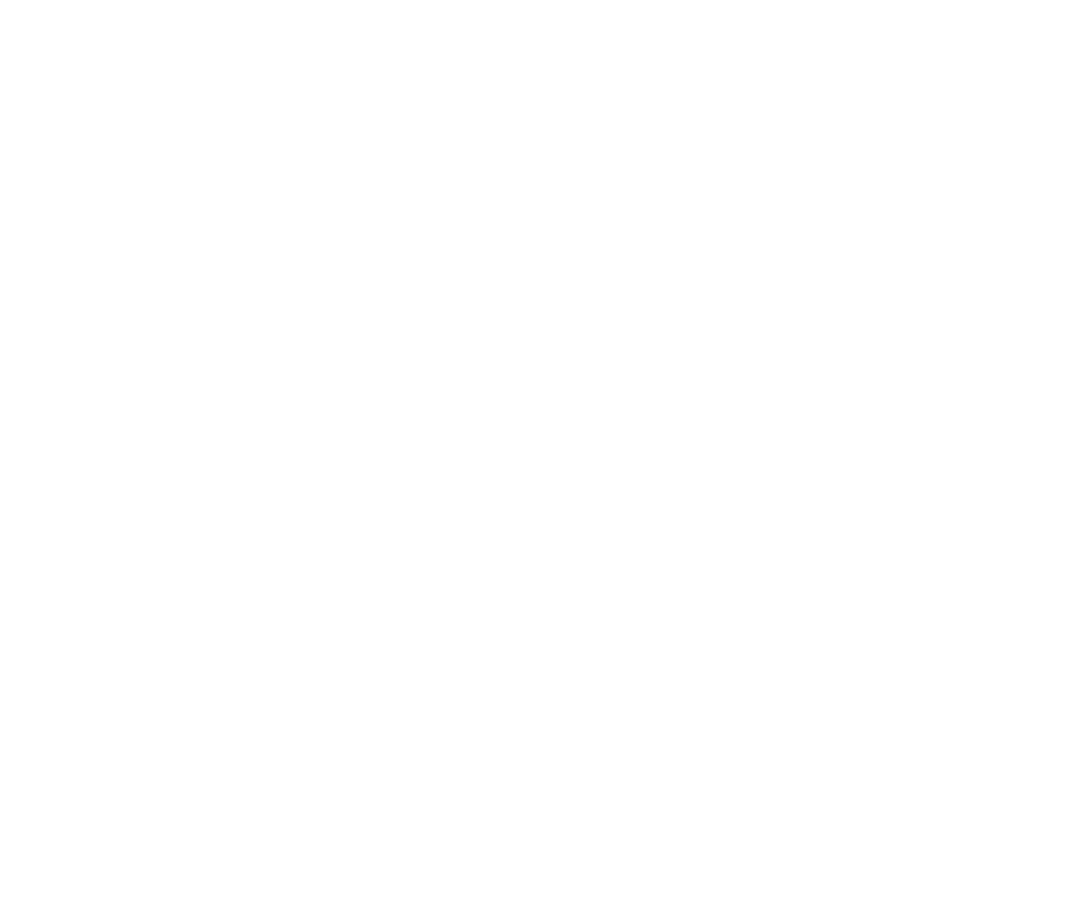
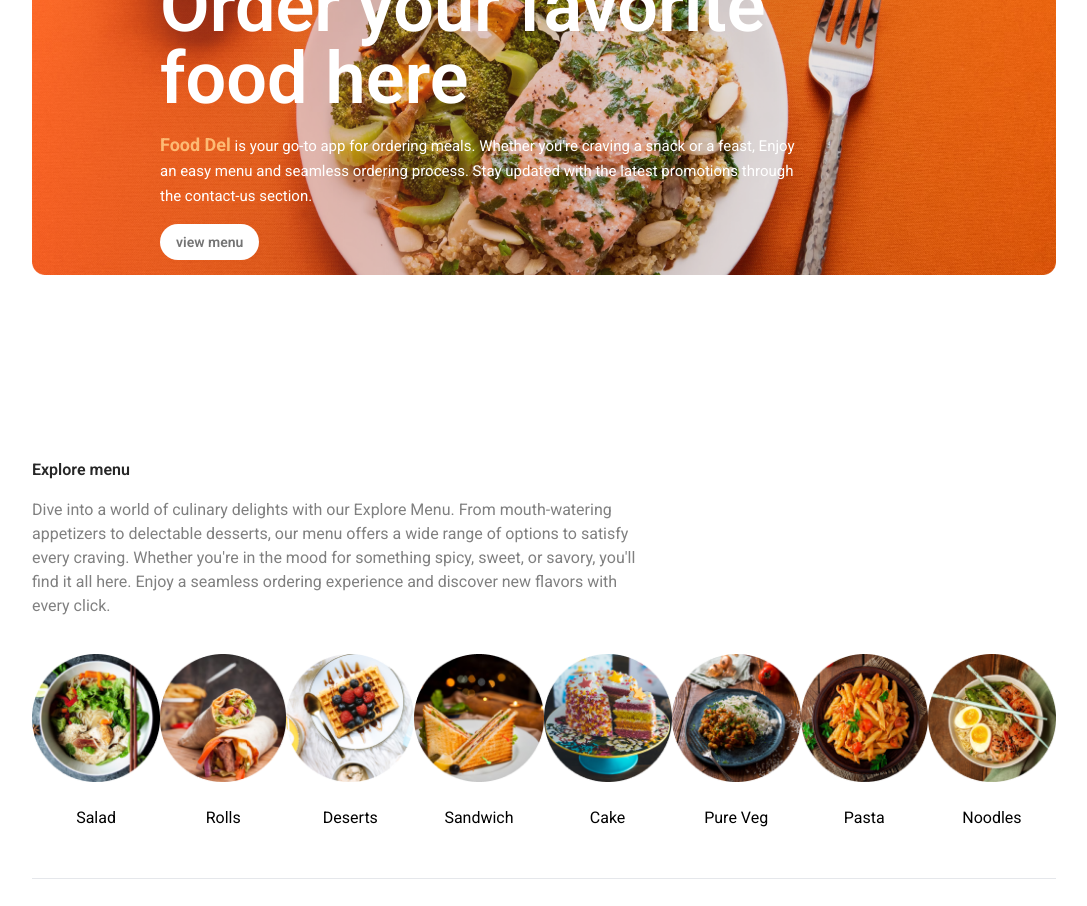
Before and after one commit to naveenkumar13-gif/Food-hut, a React (Create React App) app: page / in a window 1280 px wide. Shown: the part 420-1326 px from the top of the page, without its empty margins (96-1183 px from the left). Before the commit the page ends 800 px from the top, so only its background shows below. Built offline with nearby package versions, Linux system fonts and the light colour scheme.

Commit message:
implement header and explore menu components

```diff
--- a/package.json
+++ b/package.json
@@ -1,8 +1,9 @@
 {
-  "name": "tesla-clone",
+  "name": "Food del",
   "version": "0.1.0",
   "private": true,
   "dependencies": {
+    "aos": "^2.3.4",
     "cra-template": "1.2.0",
     "react": "^19.0.0",
     "react-dom": "^19.0.0",
--- a/src/App.js
+++ b/src/App.js
@@ -1,10 +1,27 @@
-import React from "react";
+import React, { useEffect } from "react";
 import NavBar from "../src/components/NavBar/index";
+import { BrowserRouter, Route, Routes } from "react-router-dom";
+import Home from "./pages/Home/Home";
+import Cart from "./pages/Cart/Cart";
+import PlaceOrder from "./pages/PlaceOrder/PlaceOrder";
+import AOS from "aos";
+import "aos/dist/aos.css";
 
 function App() {
+  useEffect(() => {
+    AOS.init();
+  }, []);
+
   return (
-    <div className="w-[80%] m-auto">
+    <div className="w-[80%] m-auto ">
       <NavBar />
+      <BrowserRouter>
+        <Routes>
+          <Route path="/" element={<Home />} />
+          <Route path="/cart" element={<Cart />} />
+          <Route path="/order" element={<PlaceOrder />} />
+        </Routes>
+      </BrowserRouter>
     </div>
   );
 }
--- a/src/assets/frontend_assets/assets.js
+++ b/src/assets/frontend_assets/assets.js
@@ -1,64 +1,64 @@
-import basket_icon from './basket_icon.png'
-import logo from './logo.png'
-import header_img from './header_img.png'
-import search_icon from './search_icon.png'
-import menu_1 from './menu_1.png'
-import menu_2 from './menu_2.png'
-import menu_3 from './menu_3.png'
-import menu_4 from './menu_4.png'
-import menu_5 from './menu_5.png'
-import menu_6 from './menu_6.png'
-import menu_7 from './menu_7.png'
-import menu_8 from './menu_8.png'
+import basket_icon from "./basket_icon.png";
+import logo from "./logo.png";
+import header_img from "./header_img.png";
+import search_icon from "./search_icon.png";
+import menu_1 from "./menu_1.png";
+import menu_2 from "./menu_2.png";
+import menu_3 from "./menu_3.png";
+import menu_4 from "./menu_4.png";
+import menu_5 from "./menu_5.png";
+import menu_6 from "./menu_6.png";
+import menu_7 from "./menu_7.png";
+import menu_8 from "./menu_8.png";
 
-import food_1 from './food_1.png'
-import food_2 from './food_2.png'
-import food_3 from './food_3.png'
-import food_4 from './food_4.png'
-import food_5 from './food_5.png'
-import food_6 from './food_6.png'
-import food_7 from './food_7.png'
-import food_8 from './food_8.png'
-import food_9 from './food_9.png'
-import food_10 from './food_10.png'
-import food_11 from './food_11.png'
-import food_12 from './food_12.png'
-import food_13 from './food_13.png'
-import food_14 from './food_14.png'
-import food_15 from './food_15.png'
-import food_16 from './food_16.png'
-import food_17 from './food_17.png'
-import food_18 from './food_18.png'
-import food_19 from './food_19.png'
-import food_20 from './food_20.png'
-import food_21 from './food_21.png'
-import food_22 from './food_22.png'
-import food_23 from './food_23.png'
-import food_24 from './food_24.png'
-import food_25 from './food_25.png'
-import food_26 from './food_26.png'
-import food_27 from './food_27.png'
-import food_28 from './food_28.png'
-import food_29 from './food_29.png'
-import food_30 from './food_30.png'
-import food_31 from './food_31.png'
-import food_32 from './food_32.png'
+import food_1 from "./food_1.png";
+import food_2 from "./food_2.png";
+import food_3 from "./food_3.png";
+import food_4 from "./food_4.png";
+import food_5 from "./food_5.png";
+import food_6 from "./food_6.png";
+import food_7 from "./food_7.png";
+import food_8 from "./food_8.png";
+import food_9 from "./food_9.png";
+import food_10 from "./food_10.png";
+import food_11 from "./food_11.png";
+import food_12 from "./food_12.png";
+import food_13 from "./food_13.png";
+import food_14 from "./food_14.png";
+import food_15 from "./food_15.png";
+import food_16 from "./food_16.png";
+import food_17 from "./food_17.png";
+import food_18 from "./food_18.png";
+import food_19 from "./food_19.png";
+import food_20 from "./food_20.png";
+import food_21 from "./food_21.png";
+import food_22 from "./food_22.png";
+import food_23 from "./food_23.png";
+import food_24 from "./food_24.png";
+import food_25 from "./food_25.png";
+import food_26 from "./food_26.png";
+import food_27 from "./food_27.png";
+import food_28 from "./food_28.png";
+import food_29 from "./food_29.png";
+import food_30 from "./food_30.png";
+import food_31 from "./food_31.png";
+import food_32 from "./food_32.png";
 
-import add_icon_white from './add_icon_white.png'
-import add_icon_green from './add_icon_green.png'
-import remove_icon_red from './remove_icon_red.png'
-import app_store from './app_store.png'
-import play_store from './play_store.png'
-import linkedin_icon from './linkedin_icon.png'
-import facebook_icon from './facebook_icon.png'
-import twitter_icon from './twitter_icon.png'
-import cross_icon from './cross_icon.png'
-import selector_icon from './selector_icon.png'
-import rating_starts from './rating_starts.png'
-import profile_icon from './profile_icon.png'
-import bag_icon from './bag_icon.png'
-import logout_icon from './logout_icon.png'
-import parcel_icon from './parcel_icon.png'
+import add_icon_white from "./add_icon_white.png";
+import add_icon_green from "./add_icon_green.png";
+import remove_icon_red from "./remove_icon_red.png";
+import app_store from "./app_store.png";
+import play_store from "./play_store.png";
+import linkedin_icon from "./linkedin_icon.png";
+import facebook_icon from "./facebook_icon.png";
+import twitter_icon from "./twitter_icon.png";
+import cross_icon from "./cross_icon.png";
+import selector_icon from "./selector_icon.png";
+import rating_starts from "./rating_starts.png";
+import profile_icon from "./profile_icon.png";
+import bag_icon from "./bag_icon.png";
+import logout_icon from "./logout_icon.png";
+import parcel_icon from "./parcel_icon.png";
 
 export const assets = {
   logo,
@@ -79,42 +79,43 @@
   profile_icon,
   logout_icon,
   bag_icon,
-    parcel_icon
-}
+  parcel_icon,
+};
 
 export const menu_list = [
   {
     menu_name: "Salad",
-        menu_image: menu_1
+    menu_image: menu_1,
   },
   {
     menu_name: "Rolls",
-        menu_image: menu_2
+    menu_image: menu_2,
   },
   {
     menu_name: "Deserts",
-        menu_image: menu_3
+    menu_image: menu_3,
   },
   {
     menu_name: "Sandwich",
-        menu_image: menu_4
+    menu_image: menu_4,
   },
   {
     menu_name: "Cake",
-        menu_image: menu_5
+    menu_image: menu_5,
   },
   {
     menu_name: "Pure Veg",
-        menu_image: menu_6
+    menu_image: menu_6,
   },
   {
     menu_name: "Pasta",
-        menu_image: menu_7
+    menu_image: menu_7,
   },
   {
     menu_name: "Noodles",
-        menu_image: menu_8
-    }]
+    menu_image: menu_8,
+  },
+];
 
 export const food_list = [
   {
@@ -122,229 +123,287 @@
     name: "Greek salad",
     image: food_1,
     price: 12,
-        description: "Food provides essential nutrients for overall health and well-being",
-        category: "Salad"
+    description:
+      "Food provides essential nutrients for overall health and well-being",
+    category: "Salad",
   },
   {
     _id: "2",
     name: "Veg salad",
     image: food_2,
     price: 18,
-        description: "Food provides essential nutrients for overall health and well-being",
-        category: "Salad"
-    }, {
+    description:
+      "Food provides essential nutrients for overall health and well-being",
+    category: "Salad",
+  },
+  {
     _id: "3",
     name: "Clover Salad",
     image: food_3,
     price: 16,
-        description: "Food provides essential nutrients for overall health and well-being",
-        category: "Salad"
-    }, {
+    description:
+      "Food provides essential nutrients for overall health and well-being",
+    category: "Salad",
+  },
+  {
     _id: "4",
     name: "Chicken Salad",
     image: food_4,
     price: 24,
-        description: "Food provides essential nutrients for overall health and well-being",
-        category: "Salad"
-    }, {
+    description:
+      "Food provides essential nutrients for overall health and well-being",
+    category: "Salad",
+  },
+  {
     _id: "5",
     name: "Lasagna Rolls",
     image: food_5,
     price: 14,
-        description: "Food provides essential nutrients for overall health and well-being",
-        category: "Rolls"
-    }, {
+    description:
+      "Food provides essential nutrients for overall health and well-being",
+    category: "Rolls",
+  },
+  {
     _id: "6",
     name: "Peri Peri Rolls",
     image: food_6,
     price: 12,
-        description: "Food provides essential nutrients for overall health and well-being",
-        category: "Rolls"
-    }, {
+    description:
+      "Food provides essential nutrients for overall health and well-being",
+    category: "Rolls",
+  },
+  {
     _id: "7",
     name: "Chicken Rolls",
     image: food_7,
     price: 20,
-        description: "Food provides essential nutrients for overall health and well-being",
-        category: "Rolls"
-    }, {
+    description:
+      "Food provides essential nutrients for overall health and well-being",
+    category: "Rolls",
+  },
+  {
     _id: "8",
     name: "Veg Rolls",
     image: food_8,
     price: 15,
-        description: "Food provides essential nutrients for overall health and well-being",
-        category: "Rolls"
-    }, {
+    description:
+      "Food provides essential nutrients for overall health and well-being",
+    category: "Rolls",
+  },
+  {
     _id: "9",
     name: "Ripple Ice Cream",
     image: food_9,
     price: 14,
-        description: "Food provides essential nutrients for overall health and well-being",
-        category: "Deserts"
-    }, {
+    description:
+      "Food provides essential nutrients for overall health and well-being",
+    category: "Deserts",
+  },
+  {
     _id: "10",
     name: "Fruit Ice Cream",
     image: food_10,
     price: 22,
-        description: "Food provides essential nutrients for overall health and well-being",
-        category: "Deserts"
-    }, {
+    description:
+      "Food provides essential nutrients for overall health and well-being",
+    category: "Deserts",
+  },
+  {
     _id: "11",
     name: "Jar Ice Cream",
     image: food_11,
     price: 10,
-        description: "Food provides essential nutrients for overall health and well-being",
-        category: "Deserts"
-    }, {
+    description:
+      "Food provides essential nutrients for overall health and well-being",
+    category: "Deserts",
+  },
+  {
     _id: "12",
     name: "Vanilla Ice Cream",
     image: food_12,
     price: 12,
-        description: "Food provides essential nutrients for overall health and well-being",
-        category: "Deserts"
+    description:
+      "Food provides essential nutrients for overall health and well-being",
+    category: "Deserts",
   },
   {
     _id: "13",
     name: "Chicken Sandwich",
     image: food_13,
     price: 12,
-        description: "Food provides essential nutrients for overall health and well-being",
-        category: "Sandwich"
+    description:
+      "Food provides essential nutrients for overall health and well-being",
+    category: "Sandwich",
   },
   {
     _id: "14",
     name: "Vegan Sandwich",
     image: food_14,
     price: 18,
-        description: "Food provides essential nutrients for overall health and well-being",
-        category: "Sandwich"
-    }, {
+    description:
+      "Food provides essential nutrients for overall health and well-being",
+    category: "Sandwich",
+  },
+  {
     _id: "15",
     name: "Grilled Sandwich",
     image: food_15,
     price: 16,
-        description: "Food provides essential nutrients for overall health and well-being",
-        category: "Sandwich"
-    }, {
+    description:
+      "Food provides essential nutrients for overall health and well-being",
+    category: "Sandwich",
+  },
+  {
     _id: "16",
     name: "Bread Sandwich",
     image: food_16,
     price: 24,
-        description: "Food provides essential nutrients for overall health and well-being",
-        category: "Sandwich"
-    }, {
+    description:
+      "Food provides essential nutrients for overall health and well-being",
+    category: "Sandwich",
+  },
+  {
     _id: "17",
     name: "Cup Cake",
     image: food_17,
     price: 14,
-        description: "Food provides essential nutrients for overall health and well-being",
-        category: "Cake"
-    }, {
+    description:
+      "Food provides essential nutrients for overall health and well-being",
+    category: "Cake",
+  },
+  {
     _id: "18",
     name: "Vegan Cake",
     image: food_18,
     price: 12,
-        description: "Food provides essential nutrients for overall health and well-being",
-        category: "Cake"
-    }, {
+    description:
+      "Food provides essential nutrients for overall health and well-being",
+    category: "Cake",
+  },
+  {
     _id: "19",
     name: "Butterscotch Cake",
     image: food_19,
     price: 20,
-        description: "Food provides essential nutrients for overall health and well-being",
-        category: "Cake"
-    }, {
+    description:
+      "Food provides essential nutrients for overall health and well-being",
+    category: "Cake",
+  },
+  {
     _id: "20",
     name: "Sliced Cake",
     image: food_20,
     price: 15,
-        description: "Food provides essential nutrients for overall health and well-being",
-        category: "Cake"
-    }, {
+    description:
+      "Food provides essential nutrients for overall health and well-being",
+    category: "Cake",
+  },
+  {
     _id: "21",
     name: "Garlic Mushroom ",
     image: food_21,
     price: 14,
-        description: "Food provides essential nutrients for overall health and well-being",
-        category: "Pure Veg"
-    }, {
+    description:
+      "Food provides essential nutrients for overall health and well-being",
+    category: "Pure Veg",
+  },
+  {
     _id: "22",
     name: "Fried Cauliflower",
     image: food_22,
     price: 22,
-        description: "Food provides essential nutrients for overall health and well-being",
-        category: "Pure Veg"
-    }, {
+    description:
+      "Food provides essential nutrients for overall health and well-being",
+    category: "Pure Veg",
+  },
+  {
     _id: "23",
     name: "Mix Veg Pulao",
     image: food_23,
     price: 10,
-        description: "Food provides essential nutrients for overall health and well-being",
-        category: "Pure Veg"
-    }, {
+    description:
+      "Food provides essential nutrients for overall health and well-being",
+    category: "Pure Veg",
+  },
+  {
     _id: "24",
     name: "Rice Zucchini",
     image: food_24,
     price: 12,
-        description: "Food provides essential nutrients for overall health and well-being",
-        category: "Pure Veg"
+    description:
+      "Food provides essential nutrients for overall health and well-being",
+    category: "Pure Veg",
   },
   {
     _id: "25",
     name: "Cheese Pasta",
     image: food_25,
     price: 12,
-        description: "Food provides essential nutrients for overall health and well-being",
-        category: "Pasta"
+    description:
+      "Food provides essential nutrients for overall health and well-being",
+    category: "Pasta",
   },
   {
     _id: "26",
     name: "Tomato Pasta",
     image: food_26,
     price: 18,
-        description: "Food provides essential nutrients for overall health and well-being",
-        category: "Pasta"
-    }, {
+    description:
+      "Food provides essential nutrients for overall health and well-being",
+    category: "Pasta",
+  },
+  {
     _id: "27",
     name: "Creamy Pasta",
     image: food_27,
     price: 16,
-        description: "Food provides essential nutrients for overall health and well-being",
-        category: "Pasta"
-    }, {
+    description:
+      "Food provides essential nutrients for overall health and well-being",
+    category: "Pasta",
+  },
+  {
     _id: "28",
     name: "Chicken Pasta",
     image: food_28,
     price: 24,
-        description: "Food provides essential nutrients for overall health and well-being",
-        category: "Pasta"
-    }, {
+    description:
+      "Food provides essential nutrients for overall health and well-being",
+    category: "Pasta",
+  },
+  {
     _id: "29",
     name: "Buttter Noodles",
     image: food_29,
     price: 14,
-        description: "Food provides essential nutrients for overall health and well-being",
-        category: "Noodles"
-    }, {
+    description:
+      "Food provides essential nutrients for overall health and well-being",
+    category: "Noodles",
+  },
+  {
     _id: "30",
     name: "Veg Noodles",
     image: food_30,
     price: 12,
-        description: "Food provides essential nutrients for overall health and well-being",
-        category: "Noodles"
-    }, {
+    description:
+      "Food provides essential nutrients for overall health and well-being",
+    category: "Noodles",
+  },
+  {
     _id: "31",
     name: "Somen Noodles",
     image: food_31,
     price: 20,
-        description: "Food provides essential nutrients for overall health and well-being",
-        category: "Noodles"
-    }, {
+    description:
+      "Food provides essential nutrients for overall health and well-being",
+    category: "Noodles",
+  },
+  {
     _id: "32",
     name: "Cooked Noodles",
     image: food_32,
     price: 15,
-        description: "Food provides essential nutrients for overall health and well-being",
-        category: "Noodles"
-    }
-]
+    description:
+      "Food provides essential nutrients for overall health and well-being",
+    category: "Noodles",
+  },
+];
--- /dev/null
+++ b/src/components/ExploreMenu/index.js
@@ -0,0 +1,65 @@
+import React from "react";
+import { menu_list } from "../../assets/frontend_assets/assets";
+
+function index({ category, setCategory }) {
+  return (
+    <div className="flex flex-col gap-4" id="menu">
+      <h1 className="text-[#262626] font-semibold">Explore menu</h1>
+      <p className="max-w-[60%] text-[#808080]">
+        Dive into a world of culinary delights with our Explore Menu. From
+        mouth-watering appetizers to delectable desserts, our menu offers a wide
+        range of options to satisfy every craving. Whether you're in the mood
+        for something spicy, sweet, or savory, you'll find it all here. Enjoy a
+        seamless ordering experience and discover new flavors with every click.
+      </p>
+      <div className="flex  items-center  justify-between my-5  text-center  cursor-pointer">
+        {menu_list.map((item, index) => (
+          <div
+            className="flex flex-col gap-6"
+            key={index}
+            onClick={() =>
+              setCategory((curr) =>
+                curr === item.menu_name ? "All" : item.menu_name
+              )
+            }
+          >
+            <div
+              className="overflow-hidden "
+              data-aos="zoom-in"
+              data-aos-delay={index * 200}
+            >
+              <img
+                src={item.menu_image}
+                alt="menu_image"
+                style={{
+                  width: "100%",
+                  height: "100%",
+                  transition: "transform 0.7s",
+                }}
+                onMouseEnter={(e) =>
+                  (e.currentTarget.style.transform = "rotate(45deg)")
+                }
+                onMouseLeave={(e) =>
+                  (e.currentTarget.style.transform = "rotate(0deg)")
+                }
+                // className="w-full h-full hover:rotate-45 duration-700 "
+              />
+            </div>
+            <p
+              className={
+                category === item.menu_name
+                  ? " border-b-2 pb-2  border-orange-500  "
+                  : ""
+              }
+            >
+              {item.menu_name}
+            </p>
+          </div>
+        ))}
+      </div>
+      <hr className="my-3 text-[#2e2e2e] h-4 " />
+    </div>
+  );
+}
+
+export default index;
--- /dev/null
+++ b/src/components/Header/index.css
@@ -0,0 +1,8 @@
+.header-background {
+  width: 100%;
+  height: 100vh;
+  background-image: url("../../assets/frontend_assets/header_img.png");
+  background-size: contain;
+  background-repeat: no-repeat;
+  background-position: center;
+}
--- /dev/null
+++ b/src/components/Header/index.js
@@ -0,0 +1,31 @@
+import React from "react";
+import "./index.css";
+
+function index() {
+  return (
+    <div className="header-background">
+      <div
+        className="flex flex-col absolute items-start gap-4 max-w-[50%] bottom-[15%] left-[20%] "
+        data-aos="fade-down"
+        data-aos-duration="2000"
+      >
+        <h2 className="font-semibold text-white text-7xl">
+          Order your favorite food here
+        </h2>
+        <p className="text-white text-[15px] leading-relaxed">
+          <strong className="text-orange-300 font-bold text-lg">
+            Food Del
+          </strong>{" "}
+          is your go-to app for ordering meals. Whether you're craving a snack
+          or a feast, Enjoy an easy menu and seamless ordering process. Stay
+          updated with the latest promotions through the contact-us section.
+        </p>
+        <button className="border-none font-semibold text-[#747474] bg-white py-2 px-4  rounded-full text-sm hover:bg-orange-200 duration-500 ease-out">
+          view menu
+        </button>
+      </div>
+    </div>
+  );
+}
+
+export default index;
--- a/src/components/NavBar/index.js
+++ b/src/components/NavBar/index.js
@@ -61,7 +61,7 @@
             <div className="absolute min-h-3 min-w-3 bg-red-500 rounded-full -top-3 -right-1"></div>
           </div>
         </div>
-        <button className="bg-transparent text-sm text-[#49557e] border py-2 px-6 rounded-full cursor-pointer hover:bg-[#fff4f2] duration-300 ease-out">
+        <button className="bg-transparent text-sm text-[#49557e] border py-2 px-6 rounded-full cursor-pointer hover:bg-orange-200 hover:text-stone-800 duration-300 ease-out">
           sign-sin
         </button>
       </div>
--- a/src/pages/Home/Home.js
+++ b/src/pages/Home/Home.js
@@ -1,9 +1,15 @@
-import React from 'react'
+import React, { useState } from "react";
+import Header from "../../components/Header/index";
+import ExploreMenu from "../../components/ExploreMenu/index";
 
 function Home() {
+  const [category, setCategory] = useState("All");
   return (
-    <div>Home</div>
-  )
+    <div>
+      <Header />
+      <ExploreMenu category={category} setCategory={setCategory} />
+    </div>
+  );
 }
 
-export default Home
+export default Home;
```
Also changed, not shown: src/index.js (+5 -5 lines), 1 other file (tests, documents, lock files or other folders). Lines whose indentation alone changed are shown as unchanged.
